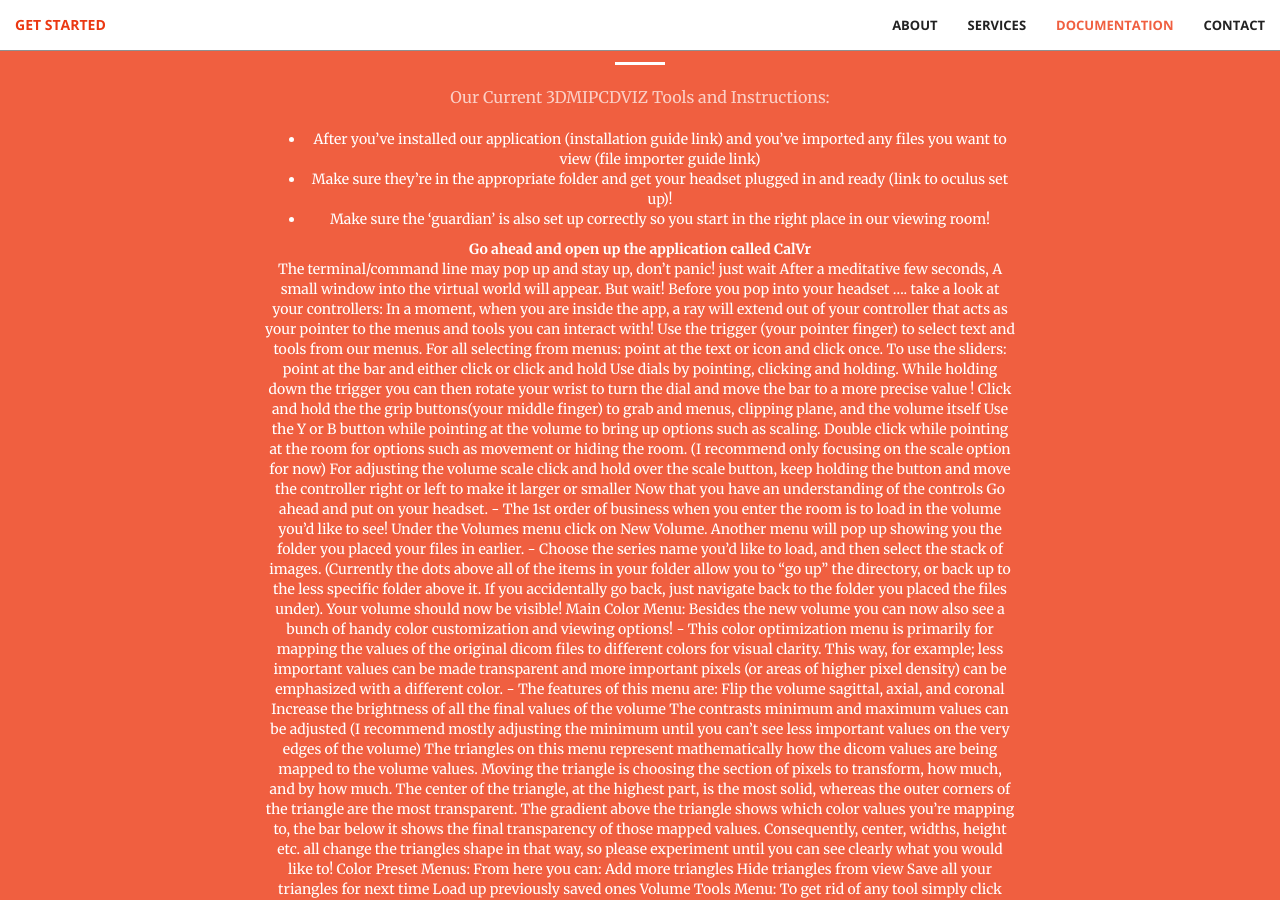
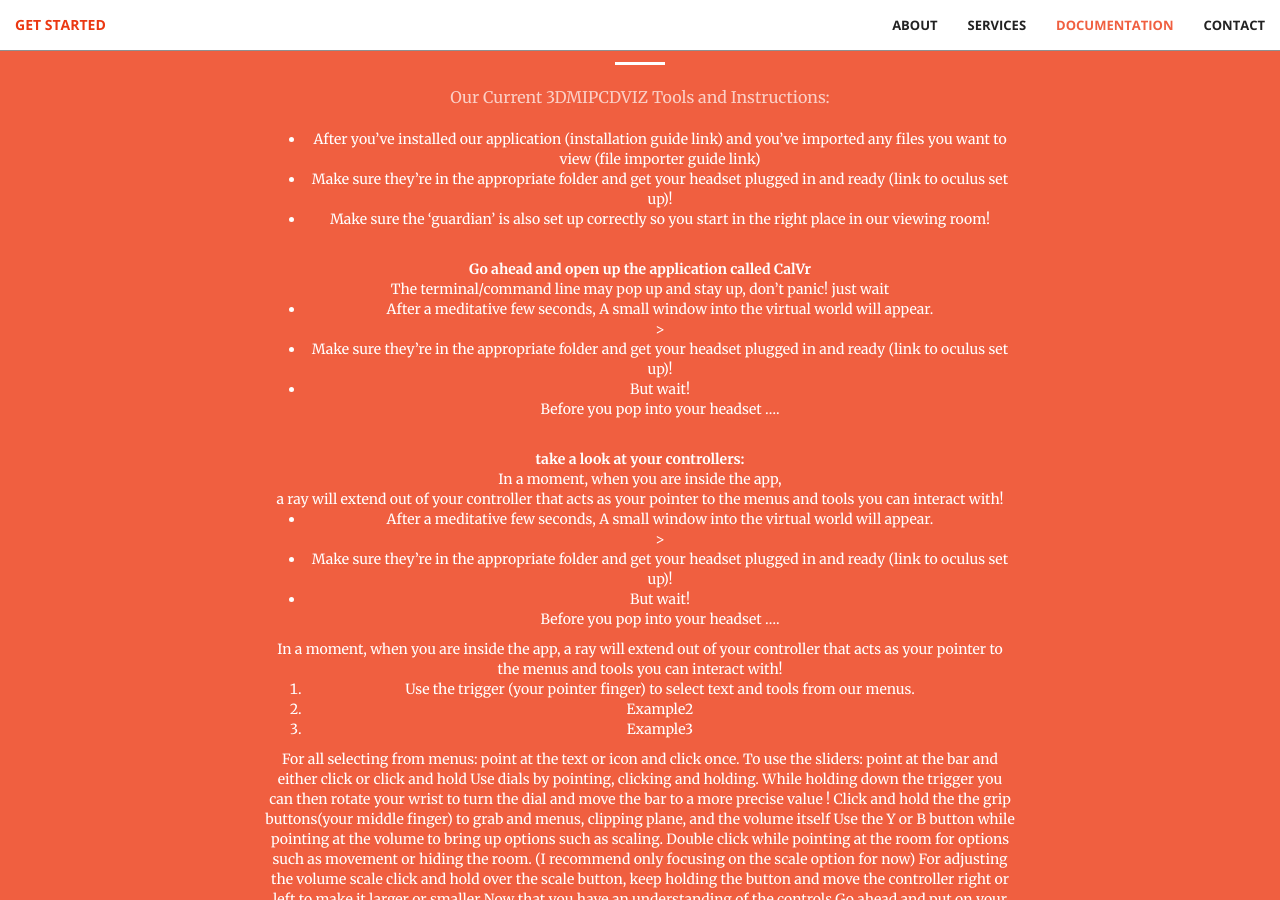
Before and after one commit to IVCenter/MIPCDVIZWebsite, a Jekyll site: the page built from index.html, in a window 1280 px wide and 900 px high, scrolled down 1964 px. Built offline with Jekyll 4.4.1, drawn with Linux system fonts in a browser that asks for light colours; some of the changed text lies outside the part shown.

Commit message:
fixing docs

```diff
--- a/_includes/portfolio.html
+++ b/_includes/portfolio.html
@@ -12,27 +12,42 @@
                             <li>Make sure the ‘guardian’ is also set up correctly so you start in the right place in our viewing room!</li>
                     </ul>
 
-
+                    <br>
                     <b>Go ahead and open up the application called CalVr
                     </b>
                     <br>
-                    The terminal/command line may pop up and stay up, don’t panic! just wait
+                        The terminal/command line may pop up and stay up, don’t panic! just wait
 
 
+                    <ul>
+                            <li>After a meditative few seconds, A small window into the virtual world will appear. </li>>                        <li>Make sure they’re in the appropriate folder and get your headset plugged in and ready (link to oculus set up)!</li>
+                            <li>                But wait! <br>
+                                Before you pop into your headset ….</li>
+                    </ul>
 
-                    After a meditative few seconds,
-                    A small window into the virtual world will appear.
-
-                    But wait!
-                    Before you pop into your headset ….
+                <br>
+                    <b>take a look at your controllers: </b>
+                    <br>
+                    In a moment, when you are inside the app,
+                    <br> a ray will extend out of your controller that acts as your pointer to the menus and tools you can interact with!
 
 
-
-                    take a look at your controllers:
-
+                    <ul>
+                            <li>After a meditative few seconds, A small window into the virtual world will appear. </li>>                        <li>Make sure they’re in the appropriate folder and get your headset plugged in and ready (link to oculus set up)!</li>
+                            <li>                But wait! <br>
+                                Before you pop into your headset ….</li>
+                    </ul>
 
                     In a moment, when you are inside the app, a ray will extend out of your controller that acts as your pointer to the menus and tools you can interact with!
-                    Use the trigger (your pointer finger) to select text and tools from our menus.
+
+                    <ol>
+                            <li> Use the trigger (your pointer finger) to select text and tools from our menus.</li>
+                            <class=".tabl">
+                            <li>Example2</li>
+                            <li>Example3</li>
+                            </class>
+                    </ol>
+
                     For all selecting from menus: point at the text or icon and click once.
                     To use the sliders: point at the bar and either click or click and hold
                     Use dials by pointing, clicking and holding. While holding down the trigger you can then rotate your wrist to turn the dial and move the bar to a more precise value !
@@ -79,16 +94,6 @@
                     Select the camera icon to take a screenshot. Move it like you would the volume or menus with the grip button, set it to where you’d like and select the capture button
                     The ruler icon will allow you to place the beginning of the ruler. It will start at the base of your controller and extend while you move as long as you are holding down the button.
                     Please Enjoy all of these tools to quickly and thoroughly explore your new 3D volume!
-
-
-
-
-
-
-
-
-
-
 
 
                    <!-- <a href="#" class="btn btn-default btn-xl">Learn More!</a> -->
```
